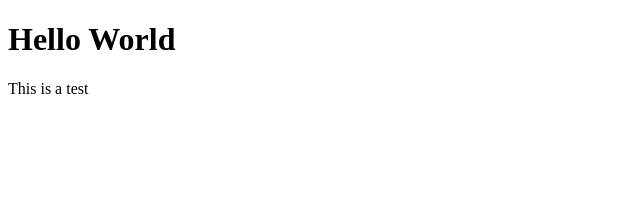
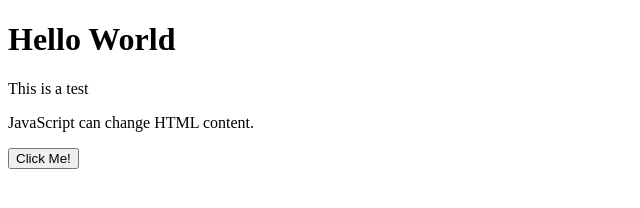
Before and after one commit to miguelamendez/miguelamendez.github.io, a plain HTML site: page index.html in a window 1280 px wide. Shown: the whole page, without its empty margins (0-640 px from the left). Drawn offline with Linux system fonts and the light colour scheme.

Commit message:
Update index.html

```diff
--- a/index.html
+++ b/index.html
@@ -4,6 +4,7 @@
 
 <h1>Hello World</h1>
 <p>This is a test</p>
-
+<p id="demo">JavaScript can change HTML content.</p>
+<button type="button" onclick='document.getElementById("demo").innerHTML = "Hello JavaScript!"'>Click Me!</button>
 </body>
 </html>
```
